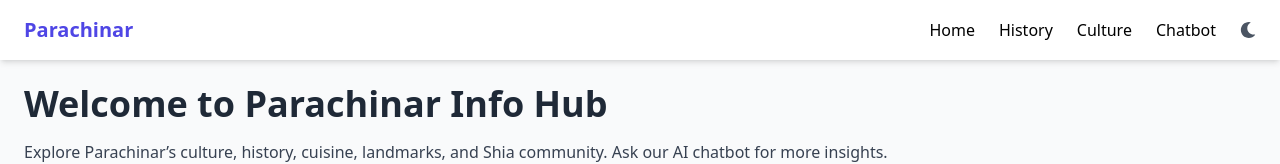
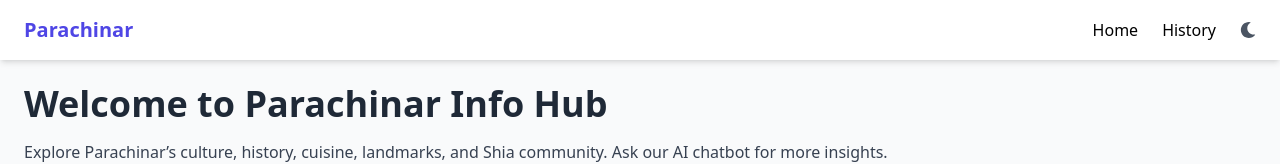
Before and after one commit to theSadiqali/Parachinar_AI, a React (Vite) app in the folder frontend/: page / in a window 1280 px wide. Shown: the top 164 px of the page. Built offline with nearby package versions, Linux system fonts and the light colour scheme; no server answers.

Commit message:
Update navbar.jsx

```diff
--- a/frontend/src/components/navbar.jsx
+++ b/frontend/src/components/navbar.jsx
@@ -16,8 +16,6 @@ const Navbar = () => {
       <ul className="flex gap-6 items-center">
         <li className="hover:text-indigo-500 dark:hover:text-indigo-300 cursor-pointer">Home</li>
         <li className="hover:text-indigo-500 dark:hover:text-indigo-300 cursor-pointer">History</li>
-        <li className="hover:text-indigo-500 dark:hover:text-indigo-300 cursor-pointer">Culture</li>
-        <li className="hover:text-indigo-500 dark:hover:text-indigo-300 cursor-pointer">Chatbot</li>
         <li onClick={() => setDarkMode(!darkMode)} className="cursor-pointer text-gray-600 dark:text-gray-300">
           {darkMode ? <FaSun /> : <FaMoon />}
         </li>
```
